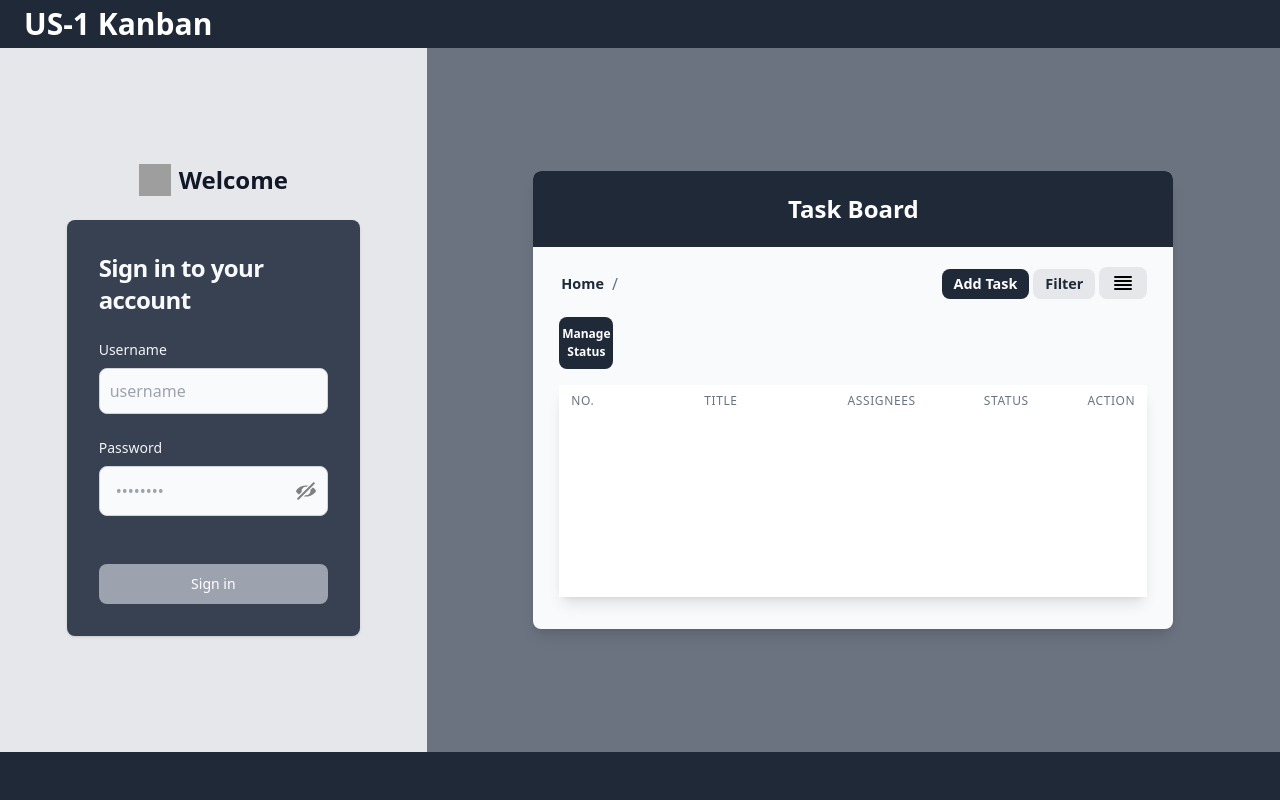
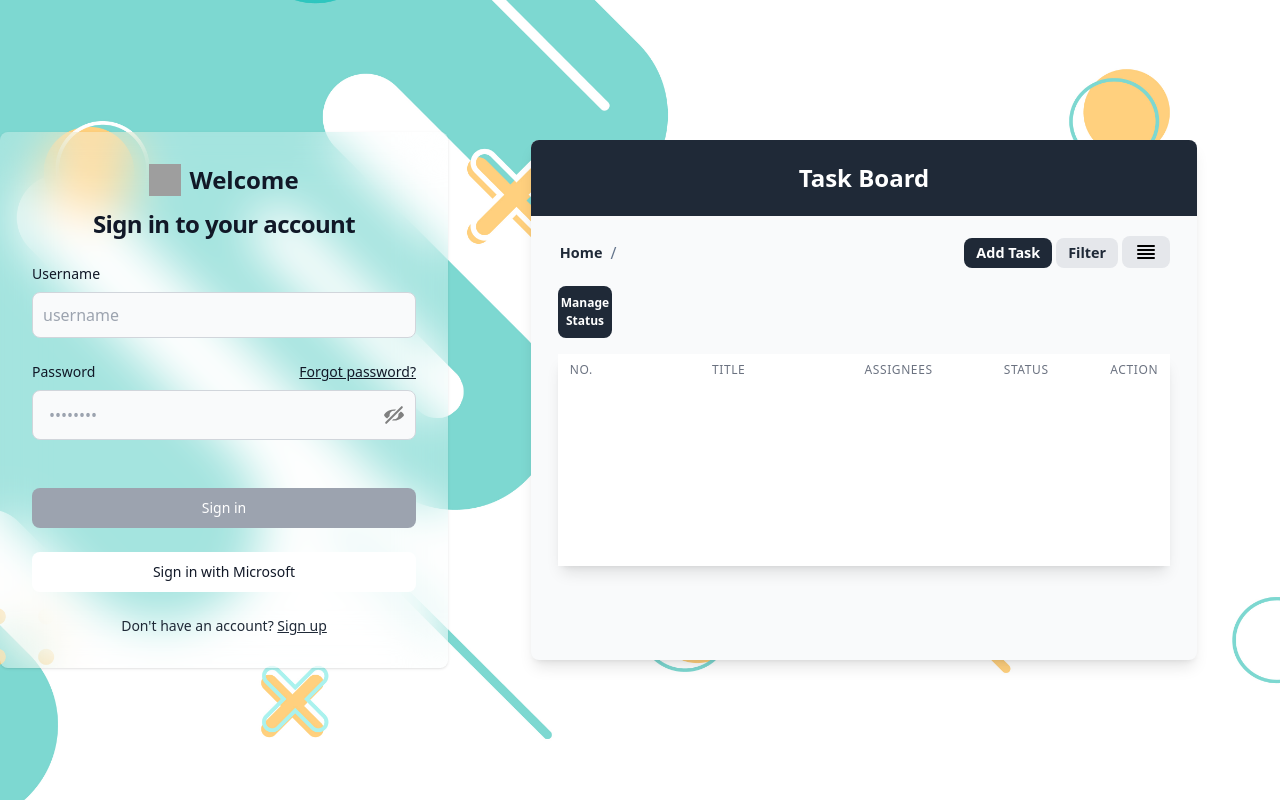
Before and after one commit to GodeFvt/US-1-IT-Bangmod-Kradan-Kanban2, a Vue app in the folder frontend/: page /login in a window 1280 px wide. Built offline with nearby package versions, Linux system fonts and the light colour scheme; grey boxes are pictures that could not be loaded.

Commit message:
Fronend : new Ui Login

```diff
--- a/frontend/src/stores/user.js
+++ b/frontend/src/stores/user.js
@@ -2,7 +2,15 @@ import { defineStore, acceptHMRUpdate } from "pinia";
 
 export const useUserStore = defineStore("userStore", {
   state: () => ({
-    authToken: JSON.parse(localStorage.getItem("authToken")) || null,
+    authToken: (() => {
+      const token = JSON.parse(localStorage.getItem("authToken")) || null;
+      const currentTime = Math.floor(Date.now() / 1000); //แปลงจาก milisec to sec
+      if (token && token.exp < currentTime) {
+        localStorage.removeItem("authToken");
+        return null;
+      }
+      return token;
+    })(),
   }),
   actions: {
     setAuthToken(token) {
--- a/frontend/src/views/HeaderView.vue
+++ b/frontend/src/views/HeaderView.vue
@@ -40,7 +40,7 @@ function signOut() {
     >
       <div class="flex items-center mx-auto w-[100%] h-full justify-between">
         <!-- Center: Task Board title -->
-        <div class="flex text-center">
+        <div class="flex text-center pl-14">
           <span class="text-white text-3xl font-semibold whitespace-nowrap">
             US-1 Kanban
           </span>
--- a/frontend/src/views/Login.vue
+++ b/frontend/src/views/Login.vue
@@ -1,7 +1,7 @@
 <script setup>
 import { loginAccount } from "../lib/fetchUtill.js";
 import { useUserStore } from "../stores/user.js";
-import { ref, computed, onMounted } from "vue";
+import { ref, computed, onMounted , onBeforeUnmount} from "vue";
 import { useRouter, useRoute } from "vue-router";
 import SettingIcon from "../components/icon/SettingIcon.vue";
 import TaskStatusCard from "../components/status/TaskStatusCard.vue";
@@ -20,6 +20,7 @@ const cardAnimate = ref("");
 const borderAnimate = ref("");
 const miniTaskBoardAnimate = ref("");
 const kanbanAnimate = ref("");
+const textAnimation = ref("");
 let intervalId;
 let timeoutId;
 
@@ -28,29 +29,33 @@ onMounted(() => {
 
   intervalId = setInterval(() => {
     animation();
+  }, 18000);
+});
 
-  }, 16000);
+onBeforeUnmount(() => {
+  clearInterval(intervalId);
+  clearTimeout(timeoutId);
 });
 
 function animation() {
-  console.log("play");
+  console.log("playAnimation");
   borderAnimate.value = `border-animate`;
   cardAnimate.value = `card-animate`;
   timeoutId = setTimeout(() => {
     miniTaskBoardAnimate.value = `miniTaskBoard-animate`;
   }, 6000);
   timeoutId = setTimeout(() => {
-      console.log("kanban");
     kanbanAnimate.value = `kanban`;
   }, 7000);
   timeoutId = setTimeout(() => {
-      console.log("kanbanToMiniTaskBoard");
+    textAnimation.value = `textAnimation`;
+  }, 8000);
+  timeoutId = setTimeout(() => {
     kanbanAnimate.value = `kanbanToMiniTaskBoard`;
   }, 15000);
   timeoutId = setTimeout(() => {
-      console.log("miniTaskBoard-animate-show");
     miniTaskBoardAnimate.value = `miniTaskBoard-animate-show`;
-    }, 16000);
+  }, 17000);
 }
 
 const typePassword = computed(() => {
@@ -76,7 +81,7 @@ async function signInOnClick(userLogin) {
       router.push({ name: "task" });
     } else if (res === 400 || res === 401) {
       showMessage.value = true;
-      messageShow.value = "Username or Password is incorrect..";
+      messageShow.value = "Username or Password is incorrect.";
     } else {
       showMessage.value = true;
       messageShow.value = "There is a problem.Please try again.";
@@ -86,61 +91,75 @@ async function signInOnClick(userLogin) {
 </script>
 
 <template>
-  <div class="h-screen">
-    <div class="h-[6%]">
-      <HeaderView class="h-full" />
+  <div class="h-screen w-screen">
+    <div class="h-[8%] hidden max-lg:block">
+      <HeaderView class="h-full w-full" />
     </div>
-    <div class="grid grid-rows-1 grid-cols-3 grid-flow-col max-lg:flex h-[88%]">
+    <div
+      class="h-[100%] max-lg:h-[92%]  bg-[url('/bg-img3.jpg')] bg-cover bg-center bg-no-repeat"
+    >
+      <div class="h-[100%] w-full">
+        <div class="h-full flex max-lg:flex w-full">
           <section
-        class="flex items-center bg-gray-200 max-lg:mx-0 max-lg:my-0 max-lg:grow"
+            class="flex items-center justify-center max-lg:mx-0 max-lg:my-0 max-lg:grow w-[35%]"
           >
+            <div class="flex flex-col items-center justify-center w-[100%]">
               <div
-          class="flex flex-col items-center justify-center px-6 py-8 mx-auto lg:py-0 w-[80%]"
+                class="w-full rounded-lg shadow md:mt-0 sm:max-w-md xl:p-0 backdrop-blur-xl bg-white/30"
               >
-          <div class="flex items-center mb-6 text-2xl text-gray-900 font-bold">
+                <div class="p-6 space-y-4 md:space-y-6 sm:p-8">
+                  <div class="flex flex-col items-center gap-3">
+                    <div
+                      class="flex items-center text-2xl text-gray-900 font-bold"
+                    >
                       <img class="w-8 h-8 mr-2" src="/kanban.ico" alt="logo" />
                       Welcome
                     </div>
-          <div
-            class="w-full rounded-lg shadow dark:border md:mt-0 sm:max-w-md xl:p-0 bg-gray-700 border-gray-800"
-          >
-            <div class="p-6 space-y-4 md:space-y-6 sm:p-8">
                     <h1
-                class="text-xl font-bold leading-tight tracking-tight md:text-2xl text-gray-50"
+                      class="text-xl font-bold leading-tight tracking-tight md:text-2xl text-gray-900"
                     >
                       Sign in to your account
                     </h1>
-
+                  </div>
                   <div>
-                <label class="block mb-2 text-sm font-medium text-gray-100"
+                    <label class="block mb-2 text-sm font-medium text-gray-900"
                       >Username</label
                     >
                     <input
                       type="text"
-                  class="itbkk-username bg-gray-50 border border-gray-300 text-gray-900 rounded-lg focus:outline-none focus:ring focus:ring-pink-500 focus:border-gray-100 block w-full p-2.5"
+                      class="itbkk-username bg-gray-50 border border-gray-300 text-gray-900 rounded-lg focus:outline-none focus:ring focus:ring-gray-800 focus:border-gray-100 block w-full p-2.5"
                       placeholder="username"
                       maxlength="50"
                       v-model="user.userName"
                     />
                   </div>
                   <div class="max-w-lg">
-                <label class="block mb-2 text-sm font-medium text-gray-100"
+                    <div class="flex items-center">
+                      <label
+                        class="block mb-2 text-sm font-medium text-gray-900"
                         >Password</label
                       >
+                      <a
+                        href="#"
+                        className="ml-auto inline-block text-sm underline text-gray-900 mb-2"
+                      >
+                        Forgot password?
+                      </a>
+                    </div>
                     <div class="relative">
                       <input
                         :type="typePassword"
                         placeholder="••••••••"
                         maxlength="14"
                         v-model="user.password"
-                    class="itbkk-password py-3 ps-4 pe-10 text-gray-900 rounded-lg bg-gray-50 border border-gray-300 focus:outline-none focus:ring focus:ring-pink-500 focus:border-gray-100 block w-full p-2.5"
+                        class="itbkk-password py-3 ps-4 pe-10 text-gray-900 rounded-lg bg-gray-50 border border-gray-300 focus:outline-none focus:ring focus:ring-gray-800 focus:border-gray-100 block w-full p-2.5"
                       />
                       <button
                         @mousedown="toggleIcon = true"
                         @mouseup="toggleIcon = false"
                         type="button"
                         autocapitalize="none"
-                    class="absolute inset-y-0 end-0 flex items-center z-20 px-3 cursor-pointer text-gray-400 rounded-e-md focus:outline-none focus:text-blue-600 dark:text-neutral-600 dark:focus:text-blue-500"
+                        class="absolute inset-y-0 end-0 flex items-center z-20 px-3 cursor-pointer text-gray-400 rounded-e-md focus:outline-none focus:text-blue-600 "
                       >
                         <svg
                           v-if="toggleIcon === true"
@@ -170,19 +189,10 @@ async function signInOnClick(userLogin) {
                     </div>
                   </div>
 
-              <div class="flex items-center justify-between">
                   <div class="flex items-start">
                     <div v-if="showMessage" class="itbkk-message text-red-500">
                       <p>{{ messageShow }}</p>
                     </div>
-                  <!-- <div class="flex items-center h-5">
-                            <input id="remember" aria-describedby="remember" type="checkbox" class="w-4 h-4 border border-gray-300 rounded bg-gray-50 focus:ring-3 focus:ring-primary-300 dark:bg-gray-700 dark:border-gray-600 dark:focus:ring-primary-600 dark:ring-offset-gray-800" required="">
-                          </div> -->
-                  <!-- <div class="ml-3 text-sm">
-                            <label for="remember" class="text-gray-500 dark:text-gray-300">Remember me</label>
-                          </div> -->
-                </div>
-                <!-- <a href="#" class="text-sm font-medium text-primary-600 hover:underline text-white">Forgot password?</a> -->
                   </div>
 
                   <button
@@ -190,7 +200,7 @@ async function signInOnClick(userLogin) {
                     @click="signInOnClick(user)"
                     type="submit"
                     :class="{
-                  'bg-pink-600 hover:bg-pink-700 focus:ring-pink-300':
+                      'bg-gray-800 hover:bg-gray-900 cursor-pointer':
                         !isNotValid,
                       'bg-gray-400 cursor-not-allowed disable': isNotValid,
                     }"
@@ -198,29 +208,43 @@ async function signInOnClick(userLogin) {
                   >
                     Sign in
                   </button>
-              <!-- <p class="text-sm font-light text-gray-500 dark:text-gray-400">
-                      Don’t have an account yet? <a href="#" class="font-medium text-primary-600 hover:underline text-slate-300">Sign up</a>
-                  </p> -->
+                  <button
+                    type="submit"
+                    class="w-full text-gray-900 font-medium rounded-lg text-sm px-5 py-2.5 text-center focus:outline-none bg-white hover:bg-gray-100"
+                  >
+                    Sign in with Microsoft
+                  </button>
+                  <div class="mt-4 text-center text-sm">
+                    Don't have an account?
+                    <a href="#" class="underline"> Sign up </a>
+                  </div>
                 </div>
               </div>
             </div>
           </section>
 
-      <section class="flex items-center bg-gray-500 col-span-2 max-lg:hidden">
+          <section class="flex items-center max-lg:hidden w-[65%]">
             <div
-          class="mx-auto my-auto h-[30%] w-[75%] z-10 rounded-lg shadow-lg bg-gray-50 hidden"
+              class="mx-auto h-[30%] w-[65%] z-10 rounded-lg shadow-lg bg-gray-50 hidden"
               :class="kanbanAnimate"
             >
-          <div class="textAnimation">
-            <h1 class="text-7xl" data-text="INTEGRATED&nbsp;PROJECT">INTEGRATED PROJECT</h1>
-            <h1 class="text-5xl" data-text="KANBAN&nbsp;BOARD">KANBAN BOARD</h1>
+              <div class="flex h-full w-full justify-center items-center">
+                <div :class="textAnimation" class="flex flex-col gap-6">
+                  <div
+                    class="text-7xl hidden max-[1700px]:text-6xl max-[1400px]:text-5xl"
+                    data-text="INTEGRATED&nbsp;PROJECT"
+                  >
+                    INTEGRATED PROJECT
                   </div>
-
+                  <div class="text-4xl hidden" data-text="KANBAN&nbsp;BOARD">
+                    KANBAN BOARD
+                  </div>
+                </div>
+              </div>
             </div>
             <div
-          class="mx-auto my-auto h-[65%] w-[75%] bg-gray-50 z-10 rounded-lg shadow-lg"
+              class="mx-auto my-auto h-[65%] w-[80%] bg-gray-50 z-10 rounded-lg shadow-lg"
               :class="miniTaskBoardAnimate"
-
             >
               <!-- header -->
               <header>
@@ -282,7 +306,9 @@ async function signInOnClick(userLogin) {
                   </div>
                 </div>
                 <!-- Content -->
-            <div class="flex flex-col justify-center mt-4 gap-3 w-[95%] px-[10px]">
+                <div
+                  class="flex flex-col justify-center mt-4 gap-3 w-[95%] px-[10px]"
+                >
                   <div class="flex flex-row gap-1">
                     <button
                       class="mb-1 w-[60px] bg-gray-800 text-white font-bold py-2 rounded-lg text-[12px]"
@@ -297,7 +323,6 @@ async function signInOnClick(userLogin) {
                         colorStatus="#828282"
                         class="h-[40px] w-[60px] text-xs"
                         :class="cardAnimate"
-
                       >
                         <template #count> 1 </template>
                         <template #status> No Status </template>
@@ -307,7 +332,6 @@ async function signInOnClick(userLogin) {
                         colorStatus="#FFFF66"
                         class="h-[40px] w-[60px] text-xs"
                         :class="cardAnimate"
-
                       >
                         <template #count> 1 </template>
                         <template #status> To Do </template>
@@ -317,7 +341,6 @@ async function signInOnClick(userLogin) {
                         colorStatus="#0000FF"
                         class="h-[40px] w-[60px] text-xs"
                         :class="cardAnimate"
-
                       >
                         <template #count> 1 </template>
                         <template #status> In Progress </template>
@@ -327,7 +350,6 @@ async function signInOnClick(userLogin) {
                         colorStatus="#228B22"
                         class="h-[40px] w-[60px] text-xs"
                         :class="cardAnimate"
-
                       >
                         <template #count> 1 </template>
                         <template #status> Done </template>
@@ -336,7 +358,7 @@ async function signInOnClick(userLogin) {
                   </div>
 
                   <div
-                class="bg-white py-0 rounded-lg shadow-lg h-[18rem] max-h-800px w-[100%] max-[1625px]:h-[90%]"
+                    class="bg-white py-0 rounded-lg shadow-lg h-[16rem] max-h-800px w-[100%] max-[1625px]:h-[90%]"
                   >
                     <!-- Task List -->
                     <table class="w-full bg-white">
@@ -370,11 +392,7 @@ async function signInOnClick(userLogin) {
                         </tr>
                       </thead>
                       <tbody>
-                    <tr
-                      class="bg-white"
-                      :class="borderAnimate"
-
-                    >
+                        <tr class="bg-white" :class="borderAnimate">
                           <td
                             class="w-[5%] px-2 max-[1400px]:px-3 max-[1207px]:px-2 py-3 whitespace-nowrap text-sm font-medium text-gray-900 text-center"
                           >
@@ -405,11 +423,7 @@ async function signInOnClick(userLogin) {
                           </td>
                         </tr>
 
-                    <tr
-                      class="bg-white"
-                      :class="borderAnimate"
-
-                    >
+                        <tr class="bg-white" :class="borderAnimate">
                           <td
                             class="w-[5%] px-2 max-[1400px]:px-3 max-[1207px]:px-2 py-3 whitespace-nowrap text-sm font-medium text-gray-900 text-center"
                           >
@@ -440,11 +454,7 @@ async function signInOnClick(userLogin) {
                           </td>
                         </tr>
 
-                    <tr
-                      class="bg-white"
-                      :class="borderAnimate"
-
-                    >
+                        <tr class="bg-white" :class="borderAnimate">
                           <td
                             class="w-[5%] px-2 max-[1400px]:px-3 max-[1207px]:px-2 py-3 whitespace-nowrap text-sm font-medium text-gray-900 text-center"
                           >
@@ -475,11 +485,7 @@ async function signInOnClick(userLogin) {
                           </td>
                         </tr>
 
-                    <tr
-                      class="bg-white"
-                      :class="borderAnimate"
-
-                    >
+                        <tr class="bg-white" :class="borderAnimate">
                           <td
                             class="w-[5%] px-2 max-[1400px]:px-3-6 max-[1207px]:px-2 py-3 whitespace-nowrap text-sm font-medium text-gray-900 text-center"
                           >
@@ -517,7 +523,9 @@ async function signInOnClick(userLogin) {
             </div>
           </section>
         </div>
-    <div class="h-[6%] bg-gray-800"></div>
+      </div>
+    </div>
+    <!-- <div class="h-[8%] bg-gray-100"></div> -->
   </div>
 </template>
 
@@ -613,7 +621,6 @@ input[type="password"]::-ms-reveal {
   }
 }
 
-
 .miniTaskBoard-animate {
   opacity: 1;
   animation: taskBoardAnimation 1s ease-in forwards;
@@ -668,7 +675,7 @@ input[type="password"]::-ms-reveal {
   }
 }
 
-.kanban h1{
+.kanban h1 {
   animation: kanbanAnimationText 1s ease-in forwards;
 }
 
@@ -680,30 +687,26 @@ input[type="password"]::-ms-reveal {
     width: 100%;
   }
 }
-.textAnimation h1{
+.textAnimation div {
   position: relative;
+  display: block;
   -webkit-text-stroke: 0.2vw rgba(26, 26, 26, 0);
   text-transform: uppercase;
-    margin-bottom: 1em;
   color: rgba(255, 255, 255, 0);
-
 }
-.textAnimation h1::before {
+.textAnimation div::before {
   content: attr(data-text);
   position: absolute;
   top: 0;
   left: 0;
   width: 0;
-    height: 100%;
   color: rgb(13, 13, 13);
   -webkit-text-stroke: 0vw rgba(217, 103, 103, 0);
   border-right: 2px solid #ff08f700;
   overflow: hidden;
   animation: animate 10s linear infinite;
   -webkit-animation: animate 10s linear infinite;
-
 }
-
 
 @keyframes kanbanAnimationToMiniTaskBoard {
   0% {
@@ -751,5 +754,4 @@ input[type="password"]::-ms-reveal {
   opacity: 1;
   animation: taskBoardAnimationShow 1s ease-in forwards;
 }
-
 </style>
```
Also changed, not shown: frontend/public/bg-img3.jpg (added), frontend/src/lib/fetchUtill.js. Lines whose indentation alone changed are shown as unchanged.
